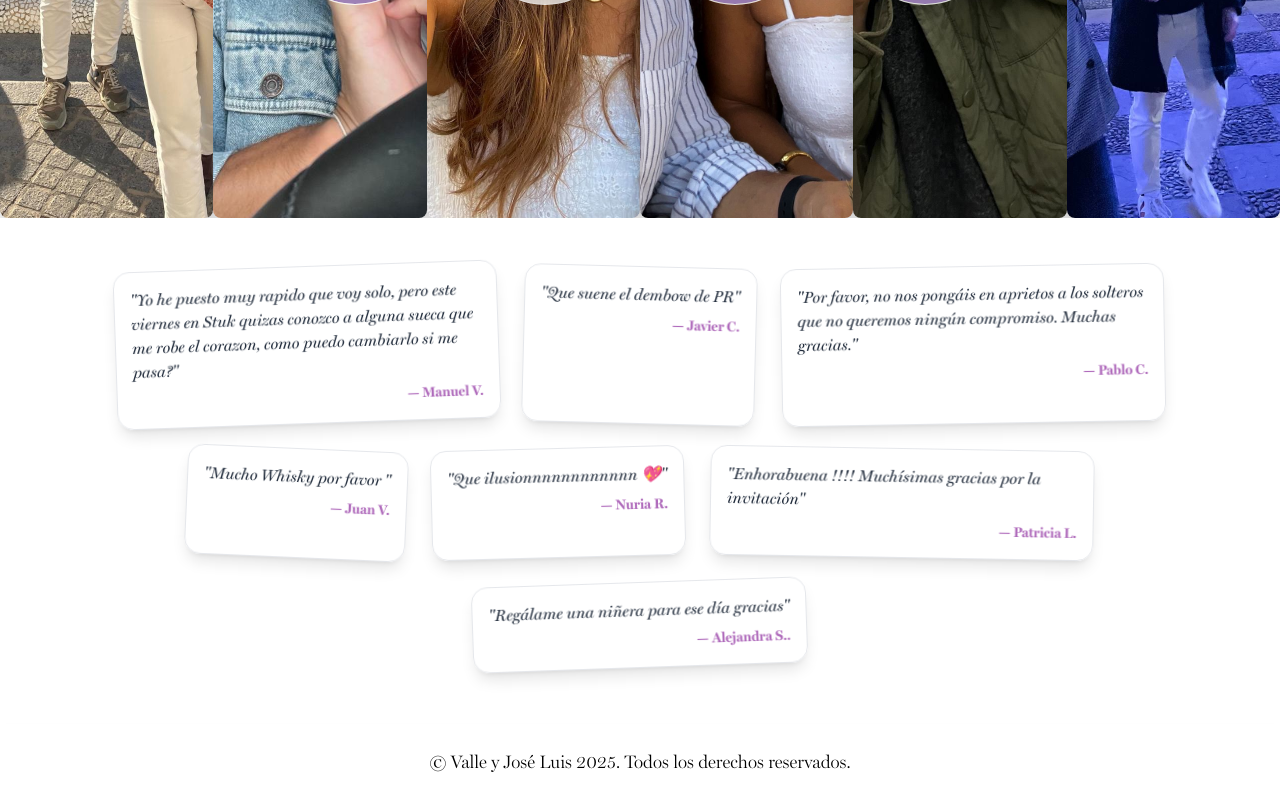
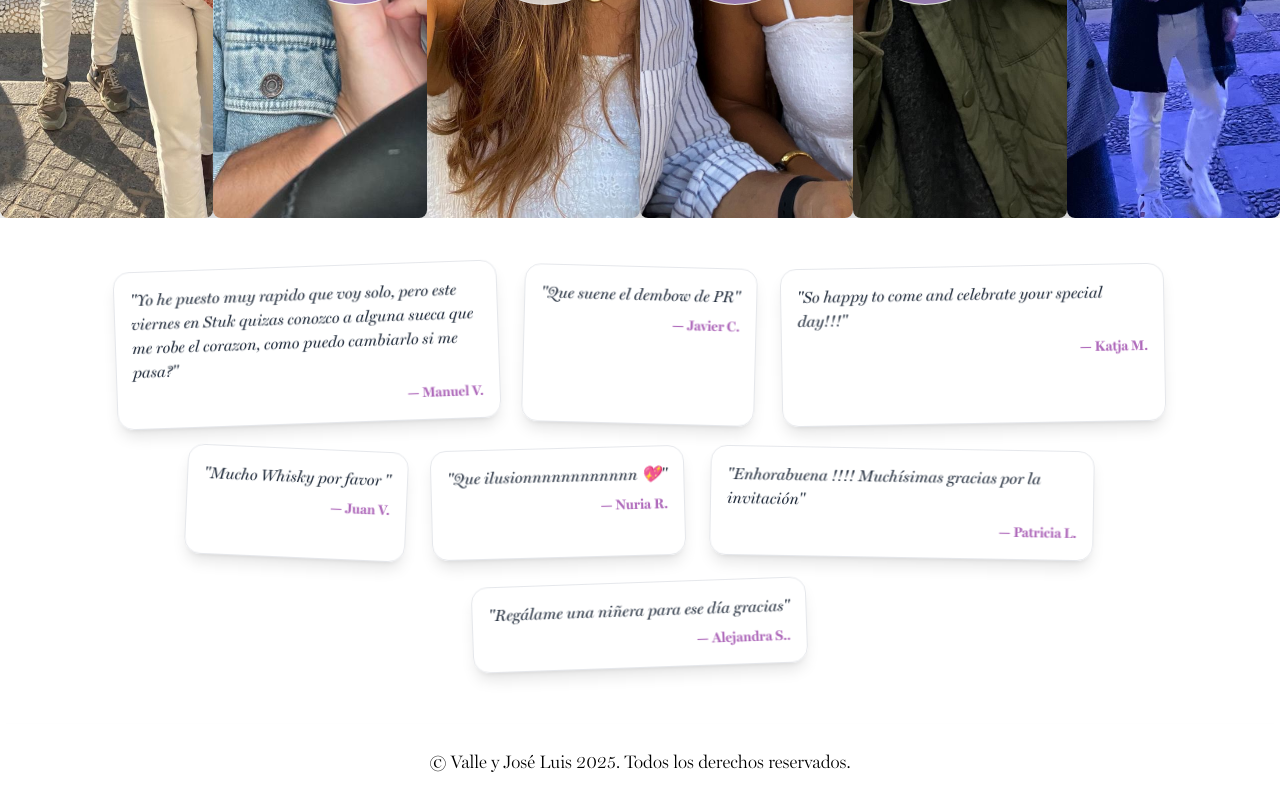
Before and after one commit to jlclosada/valleyjose2025, a Nuxt app: page / in a window 1280 px wide. Shown: the part 630-1430 px from the top of the page. Built offline with nearby package versions, Linux system fonts and the light colour scheme.

Commit message:
Katja comment

```diff
--- a/components/HighlightedComments.vue
+++ b/components/HighlightedComments.vue
@@ -20,7 +20,7 @@
   const comments = [
     { text: 'Yo he puesto muy rapido que voy solo, pero este viernes en Stuk quizas conozco a alguna sueca que me robe el corazon, como puedo cambiarlo si me pasa?', author: 'Manuel V.' },
     { text: 'Que suene el dembow de PR', author: 'Javier C.' },
-    { text: 'Por favor, no nos pongáis en aprietos a los solteros que no queremos ningún compromiso. Muchas gracias.', author: 'Pablo C.' },
+    { text: 'So happy to come and celebrate your special day!!!', author: 'Katja M.' },
     { text: 'Mucho Whisky por favor ', author: 'Juan V.' },
     { text: 'Que ilusionnnnnnnnnnnn 💖', author: 'Nuria R.' },
     { text: 'Enhorabuena !!!! Muchísimas gracias por la invitación', author: 'Patricia L.' },
```
